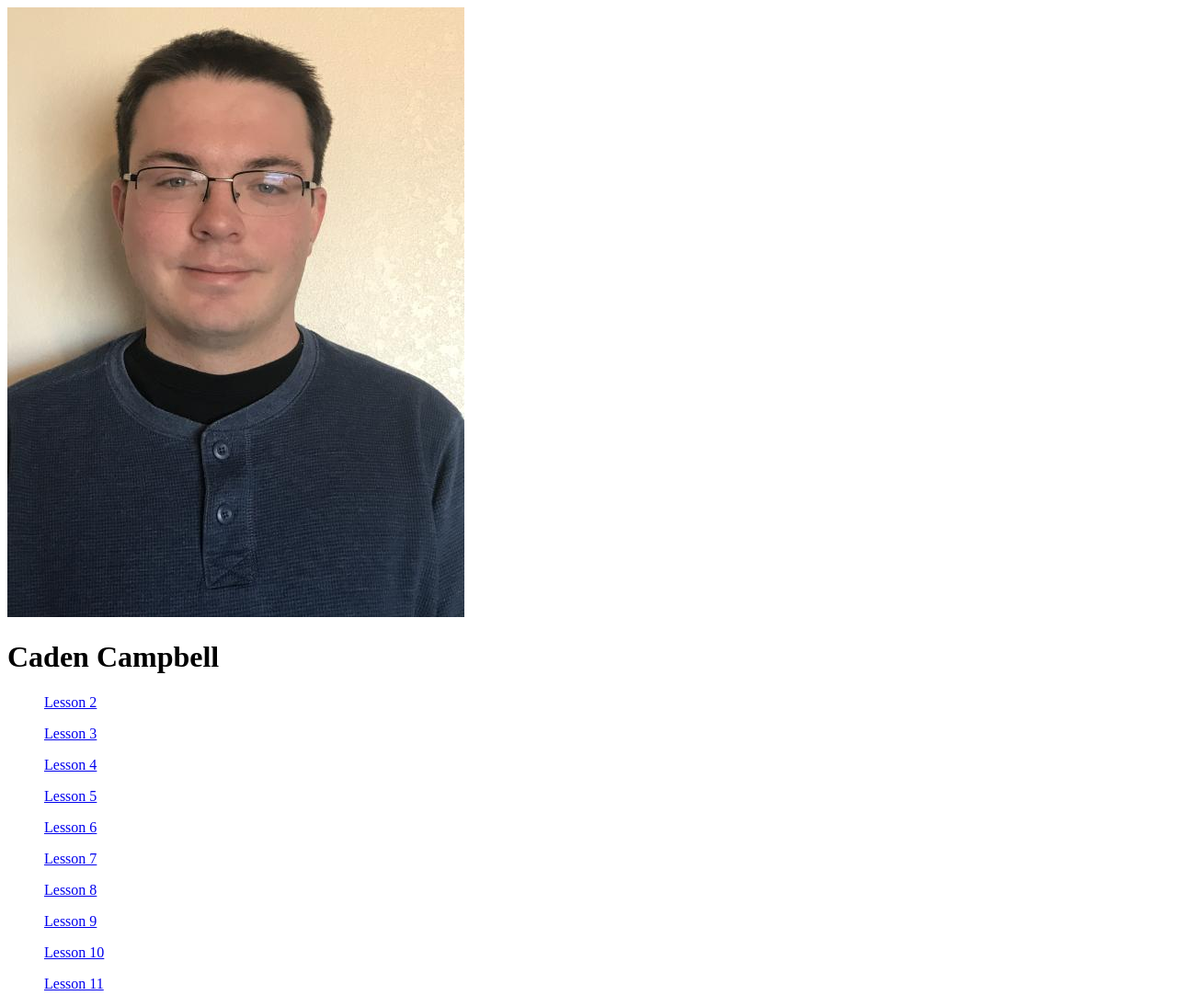
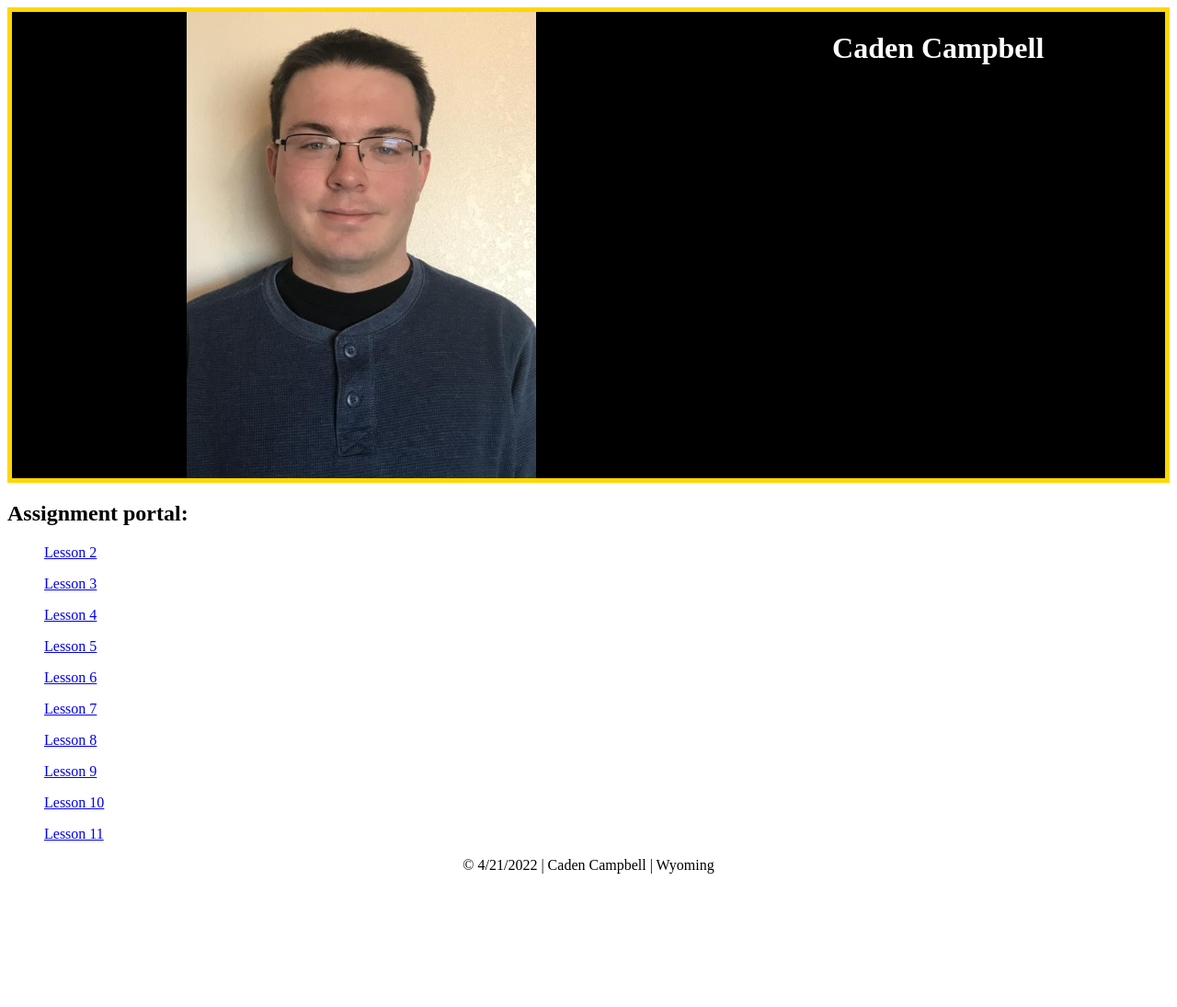
Before and after one commit to GhostLeader119/wdd230, a plain HTML site: page homepage.html in a window 1280 px wide. Shown: the whole page at 92% size. After the commit the page ends 966 px from the top, so only its background shows below. Drawn offline with Linux system fonts and the light colour scheme.

Commit message:
Added CSS, JS / more changes

```diff
--- a/css/my_css.css
+++ b/css/my_css.css
@@ -0,0 +1,21 @@
+#self-intro{
+    display: grid;
+    border: 5px solid gold;
+    grid-template-columns: auto auto;
+    grid-template-rows: auto;
+    justify-items: center;
+    background-color: black;
+}
+#self-intro img{
+    max-width: 50%;
+}
+#my-name{
+    color: white;
+    grid-column: 2/3;
+}
+footer{
+    text-align: center;
+}
+nav ul{
+    display: flex;
+}
--- a/homepage.html
+++ b/homepage.html
@@ -4,15 +4,17 @@
     <meta charset="UTF-8">
     <meta http-equiv="X-UA-Compatible" content="IE=edge">
     <meta name="viewport" content="width=device-width, initial-scale=1.0">
-    <title>Main page</title>
+    <title>Main page for Caden Campbell WDD230 course work</title>
+    <link rel="stylesheet" href="../wdd230/css/my_css.css">
 </head>
 <body>
     <header>
         <div id="self-intro">
             <img src="../wdd230/images/image0CC3.jpg">
-            <h1>Caden Campbell</h1>
+            <h1 id="my-name">Caden Campbell</h1>
         </div>
         <nav>
+            <h2>Assignment portal:</h2>
             <ul><a href="placeholder">Lesson 2</a></ul>
             <ul><a href="placeholder">Lesson 3</a></ul>
             <ul><a href="placeholder">Lesson 4</a></ul>
@@ -26,5 +28,9 @@
         </nav>
     </header>
 
+    <footer>
+        <p>&copy; <span id="year"></span> | Caden Campbell | Wyoming</p>
+    </footer>
+    <script src="../wdd230/js/javascript.js"></script>
 </body>
 </html>
--- /dev/null
+++ b/js/javascript.js
@@ -0,0 +1,11 @@
+function set_time() {
+const date_time = new Date();
+const current_month = date_time.getDay()
+const current_day = date_time.getDate()
+const current_year = date_time.getFullYear()
+const current_date = `${current_month}/${current_day}/${current_year}`
+document.querySelector('#year').textContent = current_date
+}
+
+console.log('System Check: Javascript loaded');
+set_time()
```
Also changed, not shown: js/place holder.txt (deleted).
